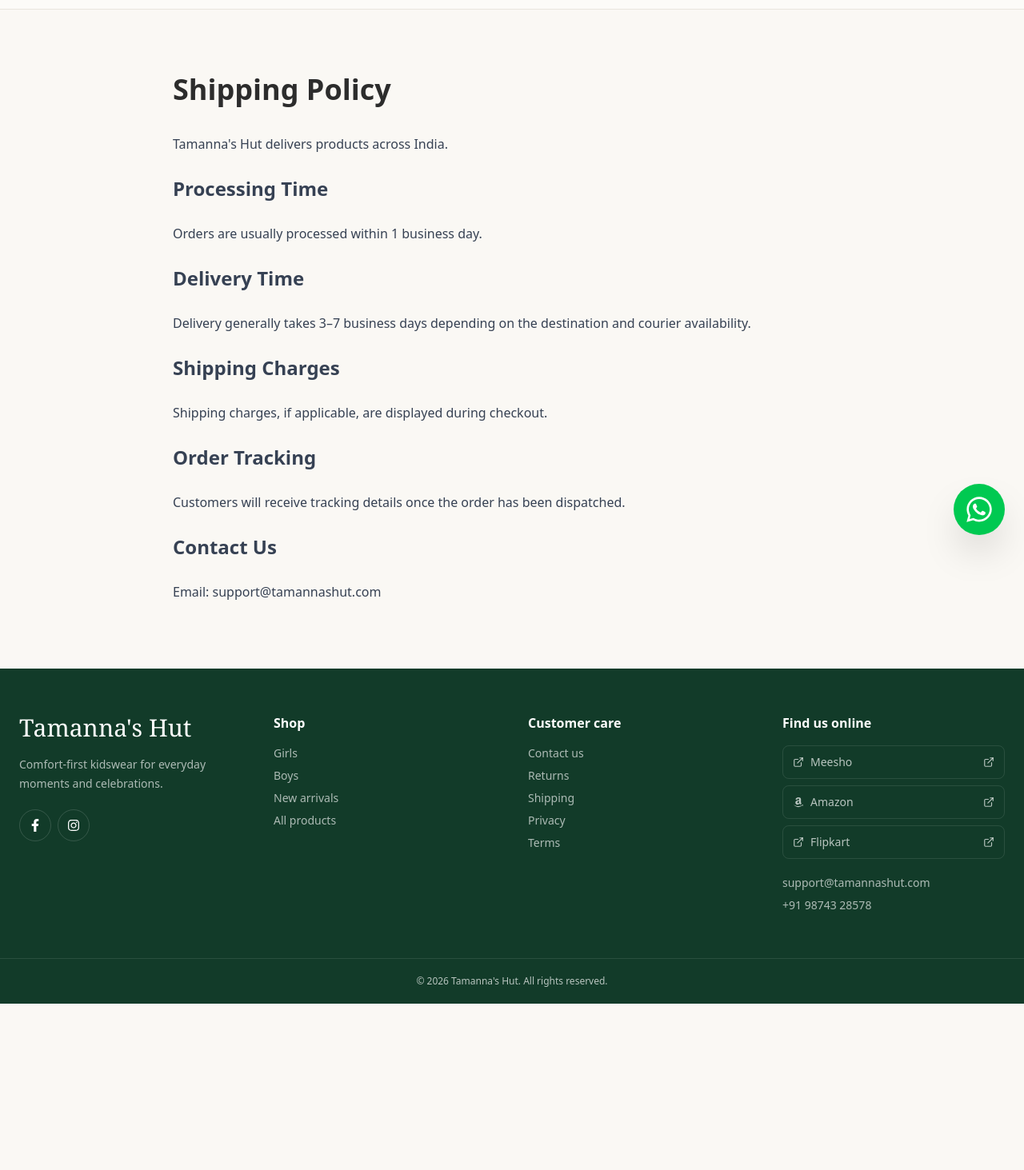
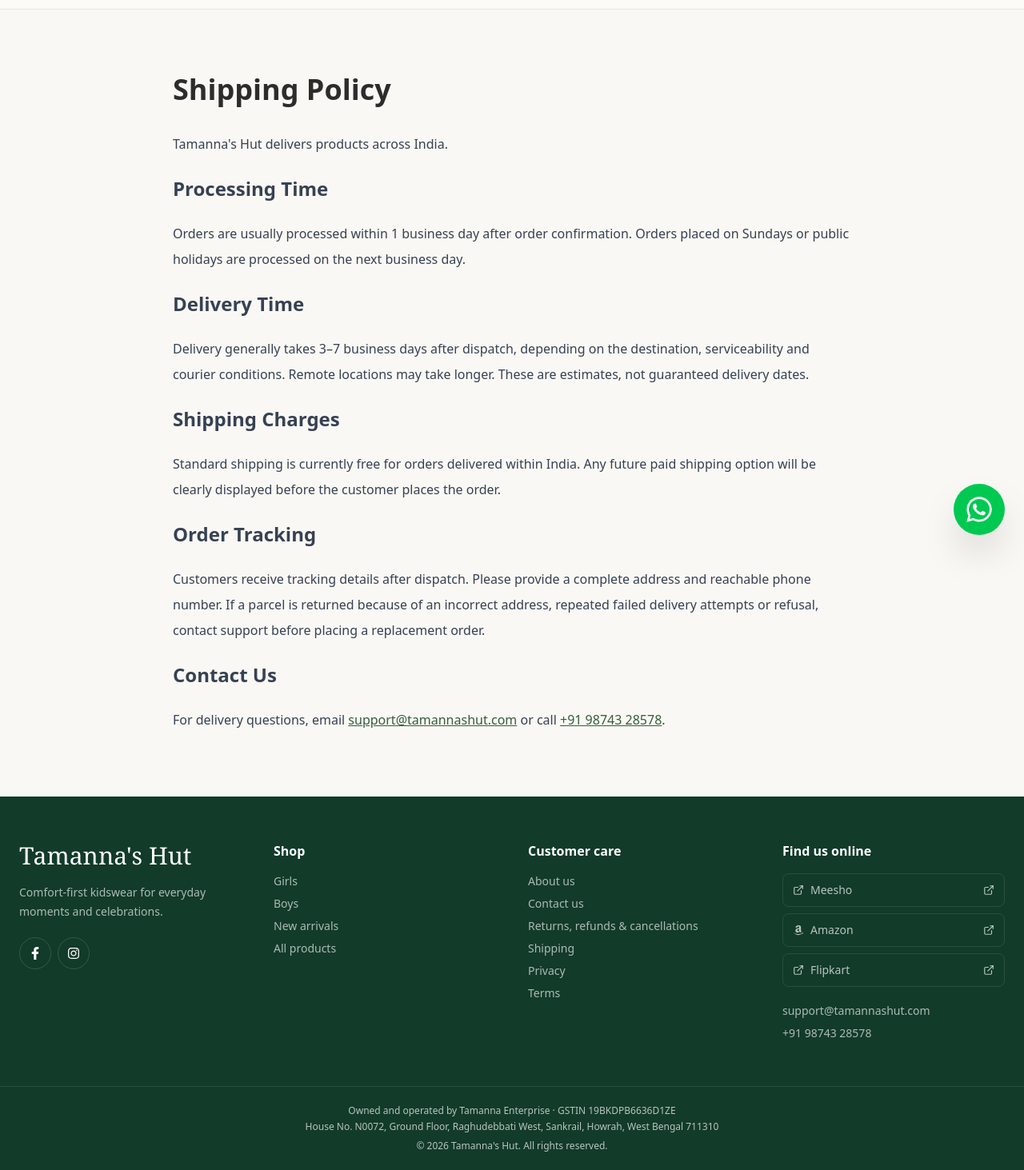
Before and after one commit to tamannashut-store/tamannashut-store, a React (Vite) app in the folder client/: page /shipping-policy in a window 1280 px wide. Shown: the part 107-1570 px from the top of the page at 80% size. Before the commit the page ends 1362 px from the top, so only its background shows below. Built offline with nearby package versions, Linux system fonts and the light colour scheme.

Commit message:
Update store policies and merchant catalogue

```diff
--- a/client/src/components/Footer.jsx
+++ b/client/src/components/Footer.jsx
@@ -15,10 +15,10 @@ function Footer() {
     <div className="mx-auto grid max-w-[1400px] gap-10 px-6 py-14 md:grid-cols-2 lg:grid-cols-4">
       <div><h2 className="font-serif text-3xl">Tamanna&apos;s Hut</h2><p className="mt-4 max-w-xs text-sm leading-6 text-white/65">Comfort-first kidswear for everyday moments and celebrations.</p><div className="mt-5 flex gap-2">{external.slice(0,2).map(([label,url,Icon]) => <a key={label} href={url} target="_blank" rel="noreferrer" aria-label={label} className="grid h-10 w-10 place-items-center rounded-full border border-white/15 hover:bg-white hover:text-[#123b29]"><Icon /></a>)}</div></div>
       <div><h3 className="font-semibold">Shop</h3><div className="mt-4 space-y-2 text-sm text-white/65"><Link className="block hover:text-white" to="/shop?category=girls">Girls</Link><Link className="block hover:text-white" to="/shop?category=boys">Boys</Link><Link className="block hover:text-white" to="/shop?category=new-arrivals">New arrivals</Link><Link className="block hover:text-white" to="/shop">All products</Link></div></div>
-      <div><h3 className="font-semibold">Customer care</h3><div className="mt-4 space-y-2 text-sm text-white/65"><Link className="block hover:text-white" to="/contact">Contact us</Link><Link className="block hover:text-white" to="/return-policy">Returns</Link><Link className="block hover:text-white" to="/shipping-policy">Shipping</Link><Link className="block hover:text-white" to="/privacy-policy">Privacy</Link><Link className="block hover:text-white" to="/terms-conditions">Terms</Link></div></div>
+      <div><h3 className="font-semibold">Customer care</h3><div className="mt-4 space-y-2 text-sm text-white/65"><Link className="block hover:text-white" to="/about">About us</Link><Link className="block hover:text-white" to="/contact">Contact us</Link><Link className="block hover:text-white" to="/return-policy">Returns, refunds & cancellations</Link><Link className="block hover:text-white" to="/shipping-policy">Shipping</Link><Link className="block hover:text-white" to="/privacy-policy">Privacy</Link><Link className="block hover:text-white" to="/terms-conditions">Terms</Link></div></div>
       <div><h3 className="font-semibold">Find us online</h3><div className="mt-4 space-y-2">{external.slice(2).map(([label,url,Icon]) => <a key={label} href={url} target="_blank" rel="noreferrer" className="flex items-center justify-between rounded-lg border border-white/10 px-3 py-2.5 text-sm text-white/70 hover:bg-white/10 hover:text-white"><span className="flex items-center gap-2"><Icon />{label}</span><FiExternalLink /></a>)}</div><div className="mt-5 text-sm text-white/65"><a href="mailto:support@tamannashut.com" className="block hover:text-white">support@tamannashut.com</a><a href="tel:+919874328578" className="mt-2 block hover:text-white">+91 98743 28578</a></div></div>
     </div>
-    <div className="border-t border-white/10 px-6 py-5 text-center text-xs text-white/70">© 2026 Tamanna&apos;s Hut. All rights reserved.</div>
+    <div className="border-t border-white/10 px-6 py-5 text-center text-xs leading-5 text-white/70"><p>Owned and operated by Tamanna Enterprise · GSTIN 19BKDPB6636D1ZE</p><p>House No. N0072, Ground Floor, Raghudebbati West, Sankrail, Howrah, West Bengal 711310</p><p className="mt-1">© 2026 Tamanna&apos;s Hut. All rights reserved.</p></div>
   </footer>;
 }
 export default Footer;
--- a/client/src/pages/About.jsx
+++ b/client/src/pages/About.jsx
@@ -1,18 +1,21 @@
+import { Helmet } from "react-helmet-async";
+
 function About() {
     return (
+      <>
+      <Helmet><title>About Us | Tamanna&apos;s Hut</title><meta name="description" content="Learn about Tamanna's Hut, a kidswear store owned and operated by Tamanna Enterprise in Howrah, West Bengal." /><link rel="canonical" href="https://www.tamannashut.com/about" /></Helmet>
       <div className="mx-auto max-w-5xl px-5 py-12 sm:px-6 sm:py-16 lg:py-20">
         <h1 className="mb-8 text-3xl font-bold sm:text-4xl">
           About Tamanna's Hut
         </h1>
 
-        <p className="text-lg leading-8 text-gray-700">
-          Tamanna's Hut is a premium kids fashion brand dedicated to
-          providing stylish, comfortable and high-quality clothing for
-          babies and children. We carefully design every outfit using
-          soft fabrics and elegant styles to keep your little ones happy
-          and comfortable.
-        </p>
+        <div className="space-y-6 text-lg leading-8 text-gray-700">
+          <p>Tamanna&apos;s Hut is an Indian kidswear store offering clothing for babies and children. We focus on comfortable fits, practical fabrics and styles for everyday wear and celebrations.</p>
+          <p>The online shop is owned and operated by <strong>Tamanna Enterprise</strong>, a registered business based in Howrah, West Bengal. Products are checked before dispatch and orders are fulfilled from our business location.</p>
+          <section className="rounded-2xl border bg-white p-6 text-base leading-7"><h2 className="text-xl font-semibold text-gray-900">Business information</h2><address className="mt-3 not-italic">Tamanna Enterprise<br />House No. N0072, Ground Floor<br />Raghudebbati West, Sankrail<br />Howrah, West Bengal 711310, India</address><p className="mt-3">GSTIN: 19BKDPB6636D1ZE<br />Email: <a className="text-brand-primary underline" href="mailto:support@tamannashut.com">support@tamannashut.com</a><br />Phone: <a className="text-brand-primary underline" href="tel:+919874328578">+91 98743 28578</a></p></section>
+        </div>
       </div>
+      </>
     );
   }
 
--- a/client/src/pages/Contact.jsx
+++ b/client/src/pages/Contact.jsx
@@ -95,6 +95,8 @@ function Contact() {
             <p className="mb-3">
               <a href="tel:+919874328578" className="hover:underline">+91 98743 28578</a>
             </p>
+            <p className="mb-3 text-sm leading-6 text-gray-600">Customer support: Monday–Saturday, 10:00 AM–6:00 PM IST. We normally respond within 1–2 business days.</p>
+            <address className="mt-5 not-italic leading-7 text-gray-700"><strong>Legal seller: Tamanna Enterprise</strong><br />House No. N0072, Ground Floor<br />Raghudebbati West, Sankrail<br />Howrah, West Bengal 711310, India<br />GSTIN: 19BKDPB6636D1ZE</address>
           </div>
 
           <form
--- a/client/src/pages/PrivacyPolicy.jsx
+++ b/client/src/pages/PrivacyPolicy.jsx
@@ -47,6 +47,9 @@ function PrivacyPolicy() {
                         customer support and improve our services.
                     </p>
 
+                    <h2 className="text-2xl font-semibold">Service Providers</h2>
+                    <p>We share only the information needed to fulfil orders or operate the store with service providers such as payment processors, delivery partners, website hosting and customer-support providers. We do not sell customer personal information.</p>
+
                     <h2 className="text-2xl font-semibold">
                         Data Security
                     </h2>
@@ -61,7 +64,7 @@ function PrivacyPolicy() {
                     </h2>
 
                     <p>
-                        Email: support@tamannashut.com
+                        This website is operated by Tamanna Enterprise. For privacy questions or requests, email <a className="text-brand-primary underline" href="mailto:support@tamannashut.com">support@tamannashut.com</a> or call <a className="text-brand-primary underline" href="tel:+919874328578">+91 98743 28578</a>.
                     </p>
                 </div>
             </div>
--- a/client/src/pages/ProductDetails.jsx
+++ b/client/src/pages/ProductDetails.jsx
@@ -289,8 +289,8 @@ function ProductDetails() {
               </div>
 
               <div className="mt-7 grid grid-cols-3 gap-3 border-t pt-6 text-center text-xs text-gray-600">
-                <div><span className="block text-xl">🚚</span><span className="mt-1 block">Free delivery*</span></div>
-                <div><span className="block text-xl">↩</span><span className="mt-1 block">Easy returns</span></div>
+                <div><span className="block text-xl">🚚</span><span className="mt-1 block">Free India delivery</span></div>
+                <div><span className="block text-xl">↩</span><span className="mt-1 block">7-day returns</span></div>
                 <div><span className="block text-xl">🔒</span><span className="mt-1 block">Secure payment</span></div>
               </div>
             </section>
--- a/client/src/pages/ReturnPolicy.jsx
+++ b/client/src/pages/ReturnPolicy.jsx
@@ -25,9 +25,9 @@ function ReturnPolicy() {
             At Tamanna's Hut, customer satisfaction is our priority.
           </p>
 
-          <h2 className="text-2xl font-semibold">
-            Returns
-          </h2>
+          <p>Last updated: 18 August 2026</p>
+
+          <h2 className="text-2xl font-semibold">Returns</h2>
 
           <p>
             We accept returns within 7 days of delivery for both
@@ -36,8 +36,11 @@ function ReturnPolicy() {
 
           <p>
             Returned items must be unused, unwashed, and in their
-            original packaging with all tags attached.
+            original packaging with all tags attached. For hygiene and safety, an item that has been worn, washed, altered, stained or damaged after delivery is not eligible unless it arrived defective.
           </p>
+
+          <h2 className="text-2xl font-semibold">How to request a return</h2>
+          <p>Email <a className="text-brand-primary underline" href="mailto:support@tamannashut.com">support@tamannashut.com</a> within 7 days of delivery with your order number, item, reason and photographs where relevant. Do not send an item before receiving return instructions. We will confirm eligibility and provide the return address or pickup instructions.</p>
 
           <h2 className="text-2xl font-semibold">
             Exchanges
@@ -53,7 +56,7 @@ function ReturnPolicy() {
 
           <p>
             If you receive a damaged, defective, or incorrect item,
-            please contact us within 48 hours of delivery.
+            please contact us within 48 hours of delivery with clear photographs. Tamanna Enterprise will bear the approved return shipping cost for a damaged, defective or incorrect item. For a non-defective return or size exchange, the customer bears the return shipping cost.
           </p>
 
           <h2 className="text-2xl font-semibold">
@@ -61,19 +64,18 @@ function ReturnPolicy() {
           </h2>
 
           <p>
-            Once the returned item is received and inspected,
-            eligible refunds will be processed within 5–7
-            business days.
+            Once the returned item is received and inspected, eligible refunds will be initiated within 5–7 business days. Prepaid orders are refunded to the original payment method. For cash-on-delivery orders, we will request bank or UPI details through our official support channel. Banks and payment providers may require additional time to credit the refund.
           </p>
+
+          <h2 className="text-2xl font-semibold">Cancellations</h2>
+          <p>To request cancellation, contact us as soon as possible with your order number. An order can be cancelled before it is dispatched. After dispatch, it must follow the return process above. If Tamanna Enterprise cancels an order that was prepaid, the full amount will be refunded to the original payment method.</p>
 
           <h2 className="text-2xl font-semibold">
             Contact Us
           </h2>
 
           <p>
-            Email: support@tamannashut.com
-            <br />
-            Website: https://www.tamannashut.com
+            Tamanna Enterprise<br />Email: <a className="text-brand-primary underline" href="mailto:support@tamannashut.com">support@tamannashut.com</a><br />Phone: <a className="text-brand-primary underline" href="tel:+919874328578">+91 98743 28578</a><br />House No. N0072, Ground Floor, Raghudebbati West, Sankrail, Howrah, West Bengal 711310
           </p>
         </div>
       </div>
--- a/client/src/pages/ShippingPolicy.jsx
+++ b/client/src/pages/ShippingPolicy.jsx
@@ -31,17 +31,14 @@ function ShippingPolicy() {
             Processing Time
           </h2>
 
-          <p>
-            Orders are usually processed within 1 business day.
-          </p>
+          <p>Orders are usually processed within 1 business day after order confirmation. Orders placed on Sundays or public holidays are processed on the next business day.</p>
 
           <h2 className="text-2xl font-semibold">
             Delivery Time
           </h2>
 
           <p>
-            Delivery generally takes 3–7 business days depending
-            on the destination and courier availability.
+            Delivery generally takes 3–7 business days after dispatch, depending on the destination, serviceability and courier conditions. Remote locations may take longer. These are estimates, not guaranteed delivery dates.
           </p>
 
           <h2 className="text-2xl font-semibold">
@@ -49,7 +46,7 @@ function ShippingPolicy() {
           </h2>
 
           <p>
-            Shipping charges, if applicable, are displayed during checkout.
+            Standard shipping is currently free for orders delivered within India. Any future paid shipping option will be clearly displayed before the customer places the order.
           </p>
 
           <h2 className="text-2xl font-semibold">
@@ -57,8 +54,7 @@ function ShippingPolicy() {
           </h2>
 
           <p>
-            Customers will receive tracking details once the order
-            has been dispatched.
+            Customers receive tracking details after dispatch. Please provide a complete address and reachable phone number. If a parcel is returned because of an incorrect address, repeated failed delivery attempts or refusal, contact support before placing a replacement order.
           </p>
 
           <h2 className="text-2xl font-semibold">
@@ -66,7 +62,7 @@ function ShippingPolicy() {
           </h2>
 
           <p>
-            Email: support@tamannashut.com
+            For delivery questions, email <a className="text-brand-primary underline" href="mailto:support@tamannashut.com">support@tamannashut.com</a> or call <a className="text-brand-primary underline" href="tel:+919874328578">+91 98743 28578</a>.
           </p>
         </div>
       </div>
--- a/client/src/pages/TermsConditions.jsx
+++ b/client/src/pages/TermsConditions.jsx
@@ -27,6 +27,7 @@ function TermsConditions() {
             Welcome to Tamanna's Hut. By using our website,
             you agree to the following terms and conditions.
           </p>
+          <p>Tamanna&apos;s Hut is owned and operated by Tamanna Enterprise, House No. N0072, Ground Floor, Raghudebbati West, Sankrail, Howrah, West Bengal 711310. GSTIN: 19BKDPB6636D1ZE.</p>
 
           <h2 className="text-2xl font-semibold">
             Products & Pricing
@@ -43,8 +44,7 @@ function TermsConditions() {
           </h2>
 
           <p>
-            All orders are subject to availability and
-            confirmation of payment.
+            All orders are subject to availability and confirmation. Cash on delivery and online payment options are shown at checkout when available. The complete payable amount is displayed before an order is placed.
           </p>
 
           <h2 className="text-2xl font-semibold">
@@ -79,7 +79,7 @@ function TermsConditions() {
           </h2>
 
           <p>
-            Email: support@tamannashut.com
+            Email: <a className="text-brand-primary underline" href="mailto:support@tamannashut.com">support@tamannashut.com</a><br />Phone: <a className="text-brand-primary underline" href="tel:+919874328578">+91 98743 28578</a>
           </p>
         </div>
       </div>
```
Also changed, not shown: 2 other files (tests, documents, lock files or other folders).
